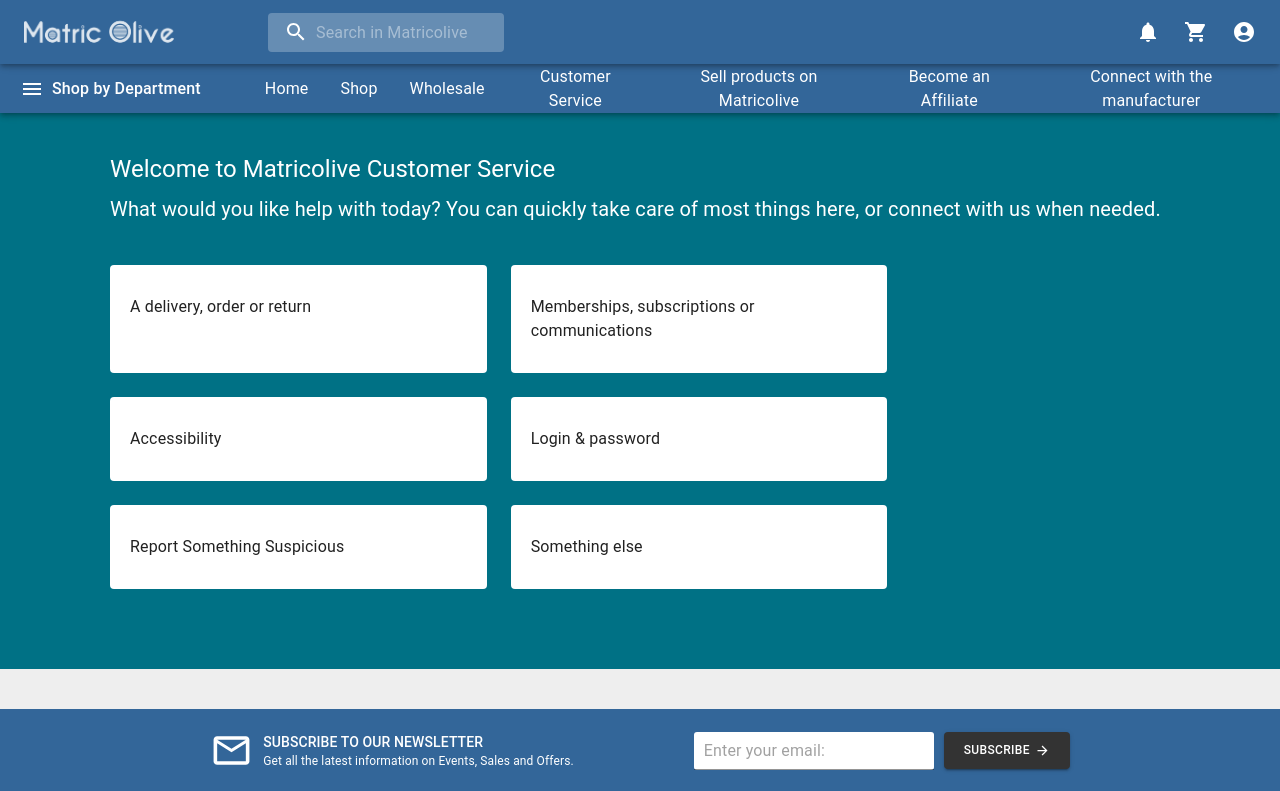
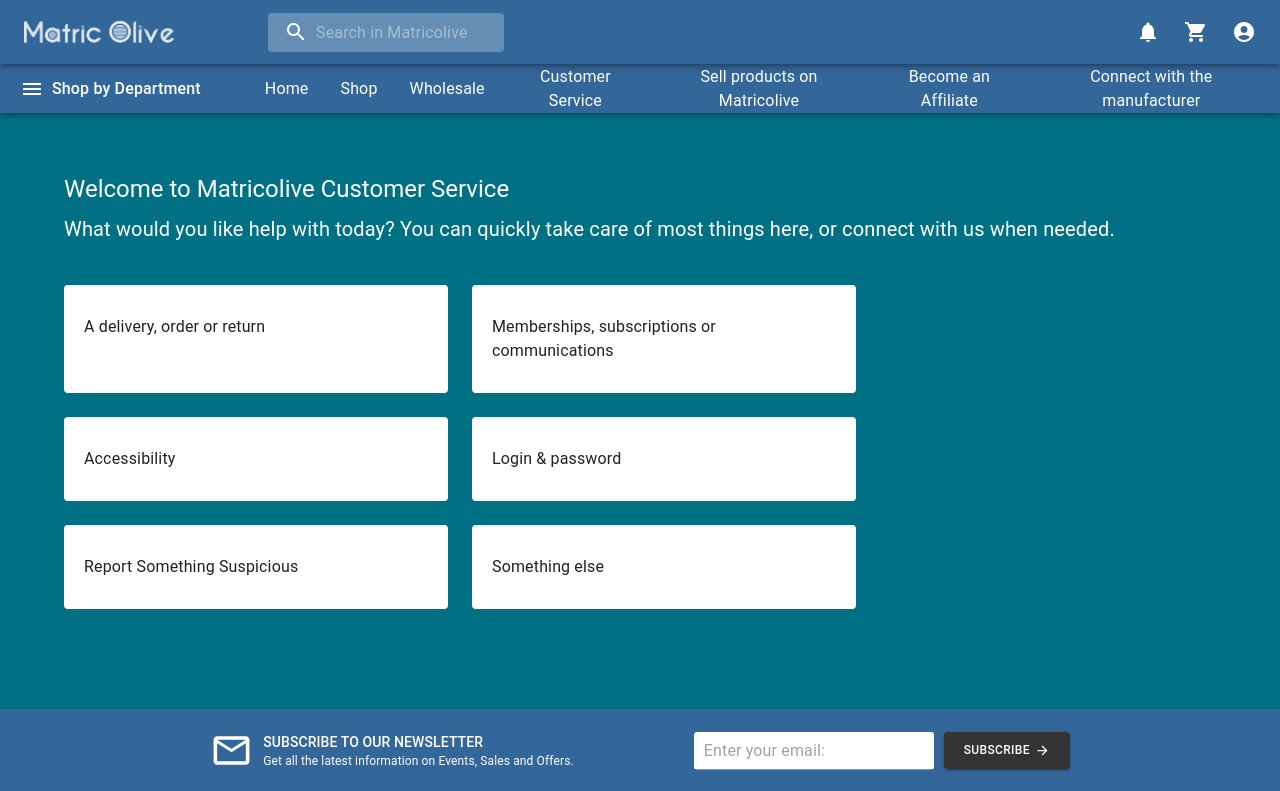
Before and after one commit to Rakibul-Hasan-max/Matricolive, a React (Create React App) app: page /customer-service in a window 1280 px wide. Shown: the top 791 px of the page. Built offline with nearby package versions, Linux system fonts and the light colour scheme.

Commit message:
customer3

```diff
--- a/src/Pages/Components/SectionFour/SectionFour.js
+++ b/src/Pages/Components/SectionFour/SectionFour.js
@@ -7,10 +7,10 @@ const SectionFour = () => {
     <Box>
       <Container maxWidth="lg">
         <Grid>
-          <Box>
+          <Box sx={{mb:5}}>
             <Typography
               variant="h5"
-              sx={{ textAlign: "left", fontWeight: 500, mx: 5, marginTop: "80px" }}
+              sx={{ textAlign: "left", fontWeight: 500, mt: "80px" }}
             >
               Delivery Partner <hr />
             </Typography>
--- a/src/Pages/Components/Shared/Newsletter/Newsletter.js
+++ b/src/Pages/Components/Shared/Newsletter/Newsletter.js
@@ -5,7 +5,7 @@ import { Box } from "@mui/system";
 
 const Newsletter = () => {
   return (
-    <Box sx={{ backgroundColor: "#336699", mt: 5}}>
+    <Box sx={{ backgroundColor: "#336699"}}>
       <Grid
         sx={{
           display: "flex",
--- a/src/Pages/CustomerService/CustomerService.js
+++ b/src/Pages/CustomerService/CustomerService.js
@@ -1,4 +1,4 @@
-import { Grid, Typography } from "@mui/material";
+import { Container, Grid, Typography } from "@mui/material";
 import { Box } from "@mui/system";
 import Dense from "../Components/Dense/Dense";
 
@@ -10,10 +10,10 @@ const CustomerService = () => {
         sx={{
           backgroundColor: "#007185",
           textAlign: "left",
-          p: 5,
-          paddingLeft: "110px",
+          py: "60px",
         }}
       >
+        <Container maxWidth="lg">
           <Typography variant="h5" sx={{ color: "white", pb: 1 }}>
             Welcome to Matricolive Customer Service
           </Typography>
@@ -21,7 +21,9 @@ const CustomerService = () => {
             What would you like help with today? You can quickly take care of most
             things here, or connect with us when needed.
           </Typography>
+        </Container>
         <Box sx={{ my: 5,  }}>
+          <Container maxWidth="lg">
             <Grid
               container
               sx={{ gap: 3 }}
@@ -95,6 +97,7 @@ const CustomerService = () => {
                 <Typography>Something else</Typography>
               </Grid>
             </Grid>
+          </Container>
         </Box>
       </Box>
     </Box>
```
Lines whose indentation alone changed are shown as unchanged.
